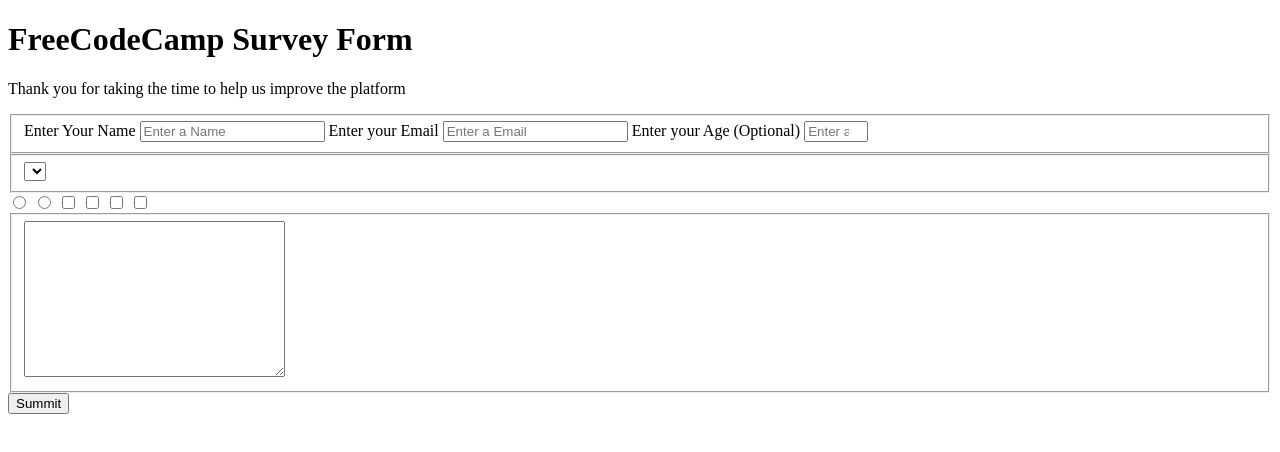
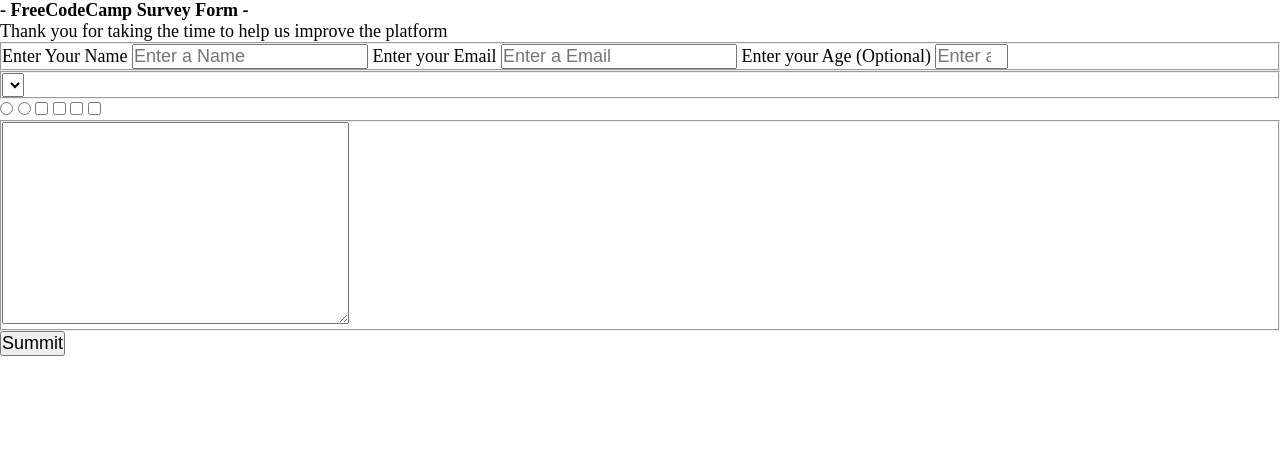
Before and after one commit to Marffe/FCC-form, a plain HTML site: page index.html in a window 1280 px wide. Drawn offline with Linux system fonts and the light colour scheme.

Commit message:
Some changes to HMTL for better readability, added some SCSS

```diff
--- a/index.html
+++ b/index.html
@@ -4,12 +4,22 @@
     <meta charset="UTF-8">
     <meta http-equiv="X-UA-Compatible" content="IE=edge">
     <meta name="viewport" content="width=device-width, initial-scale=1.0">
-    <title>Document</title>
+    <title>FreeCodeCamp Form Project</title>
+    <link rel="stylesheet" href="style.css">
 </head>
 <body>
-    <h1 id="title">FreeCodeCamp Survey Form</h1>
+
+    <!-- TILTE SECTION -->
+
+    <!-- <img src="" alt=""> Add photo -->
+    <h1 id="title">- FreeCodeCamp Survey Form -</h1>
     <p id="description">Thank you for taking the time to help us improve the platform</p>
+
+    <!-- TILTE SECTION -->
+
     <form action="" id="survey-form">
+
+        <!-- Basic Text Info -->
         <fieldset class="formset">
             <label for="" id="name-label">
                 Enter Your Name
@@ -24,6 +34,8 @@
                 <input type="number" id="number" min="13" max="120" placeholder="Enter a Number">
             </label>
         </fieldset>
+        <!-- Basic Text Info -->
+
         <fieldset class="formset">
             <select name="" id="dropdown">
                 <option value=""></option>
--- /dev/null
+++ b/style.scss
@@ -0,0 +1,6 @@
+* {
+    margin: 0;
+    padding: 0;
+    box-sizing: border-box;
+    font-size: 18px;
+}
```
Also changed, not shown: style.css (added), 1 other file.
